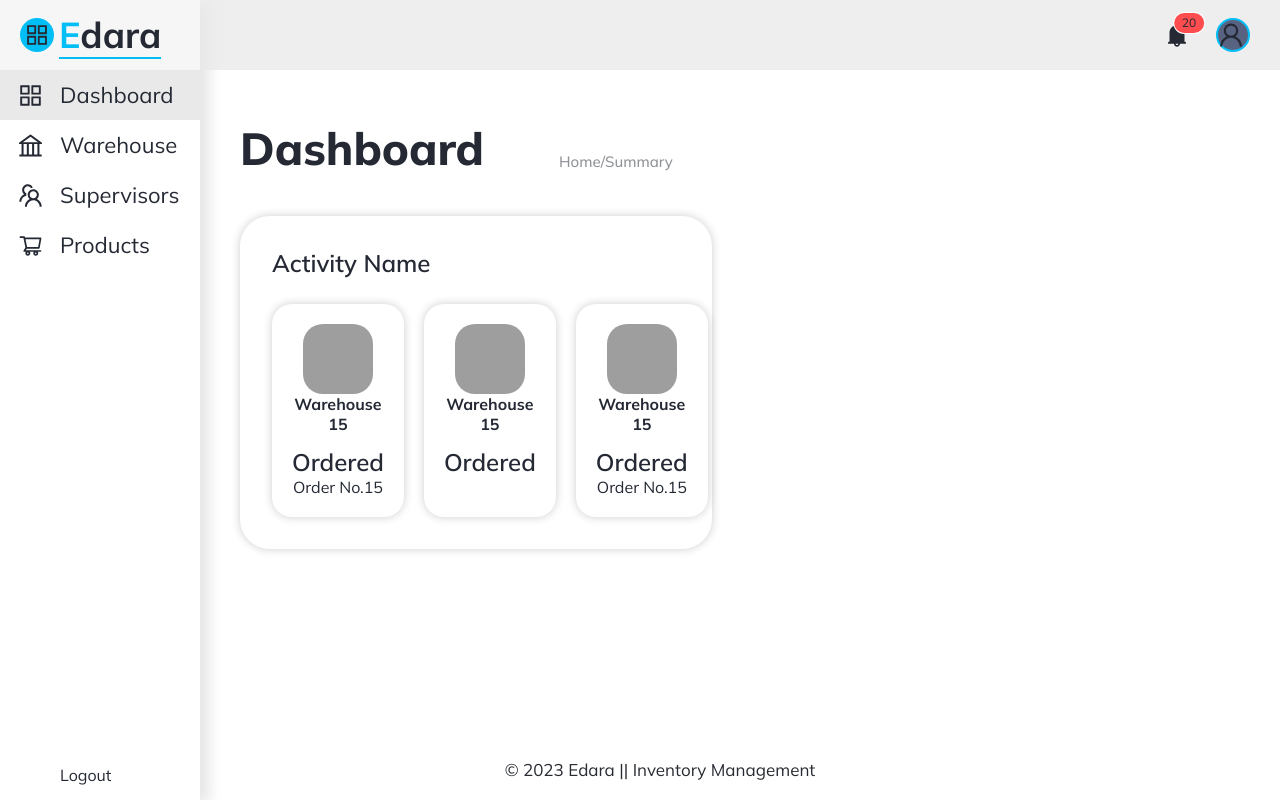
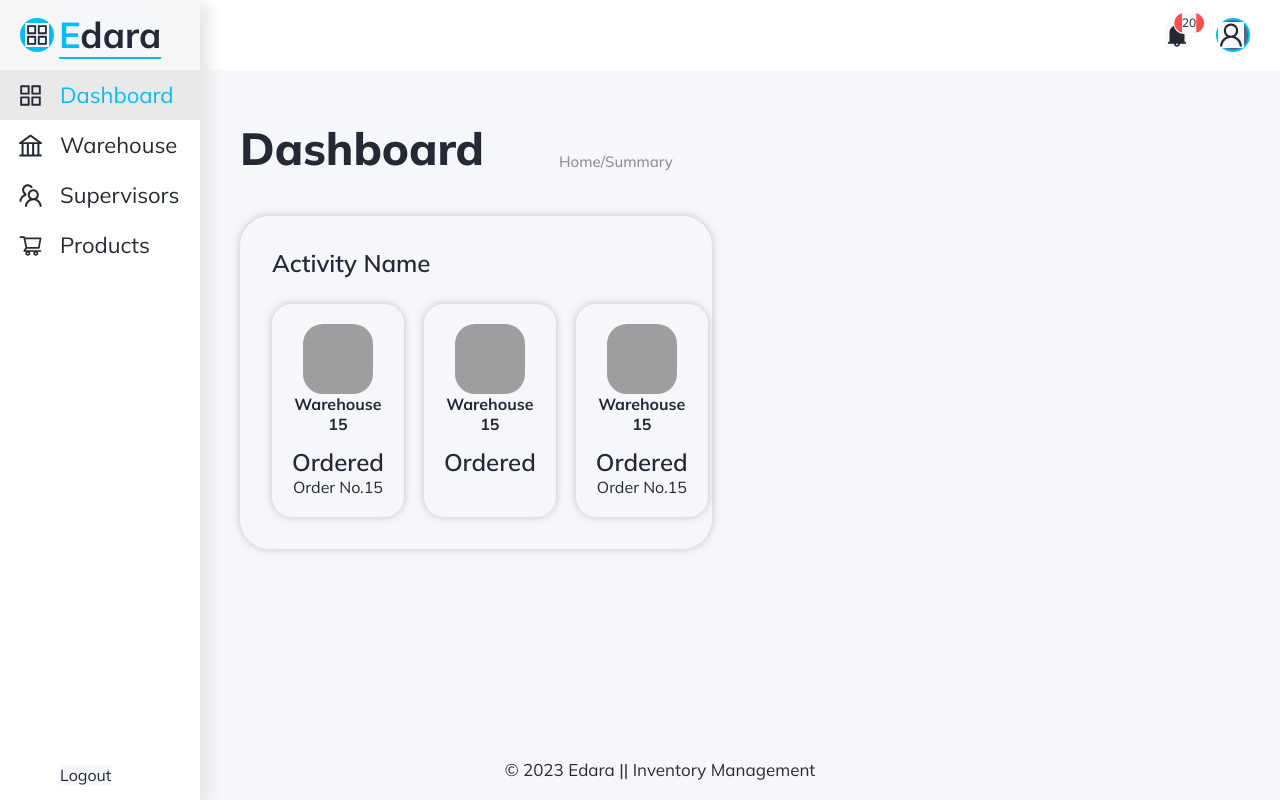
Before and after one commit to FatmaElzahraaAdham/InventorySys, a React (Create React App) app: page /Dashboard in a window 1280 px wide. In both pictures the pointer is over the item "Dashboard". Built offline with nearby package versions, Linux system fonts and the light colour scheme; grey boxes are pictures that could not be loaded.

Commit message:
fix: hover effect functions correctly

```diff
--- a/src/styles/App.css
+++ b/src/styles/App.css
@@ -3,6 +3,7 @@
 * {
     font-family: 'Mulish', sans-serif;
     color: #242934;
+    background-color: #f6f7fb;
 }
 body{
     margin: 0;
@@ -11,6 +12,7 @@ body{
 .App {
     width: 100vw;
     height: 100vh;
+    background-color: #f6f7fb;
 }
 .AppHeader{
     display: flex;
@@ -18,7 +20,7 @@ body{
     align-items: center;
     height: 70px;
     padding: 0 20px;
-    background-color: #eee;
+    background-color: white;
 }
 .header-right{
     display: flex;
@@ -27,6 +29,7 @@ body{
     flex: 1;
     gap: 27px;
     margin-right: 10px;
+    background-color: white;
 }
 .icon-header-right{
     background-color: #586382;
@@ -77,14 +80,13 @@ body{
     top: 0;
     left: 0;
     z-index: 2;
-
+    background-color: white;
 }
 .SidebarList{
     height: auto;
     padding: 0;
     width: 100%;
     margin: 0;
-
 }
 
 .SidebarList .row{
@@ -97,12 +99,39 @@ body{
     flex-direction: row;
     justify-content: center;
     align-items: center;
+    transition: 0.5s;
 }
-.SidebarList .row:hover{
+
+.SidebarList .row:hover {
+    cursor: pointer;
+    background-color: #e9e9e9;
+}
+
+.SidebarList .row:hover #title {
     cursor: pointer;
     background-color: #e9e9e9;
     color: #01bef6;
 }
+
+.SidebarList .row:hover #icon {
+    cursor: pointer;
+    background-color: #e9e9e9;
+}
+
+.SidebarList .row:hover svg {
+    cursor: pointer;
+    background-color: #e9e9e9;
+}
+
+.SidebarList .row:hover * {
+    transition: 0.5s;
+}
+
+.SidebarList * {
+    background-color: white;
+    transition: 0.5s;
+}
+
 .row #icon{
     flex: 30%;
     display: grid;
```
